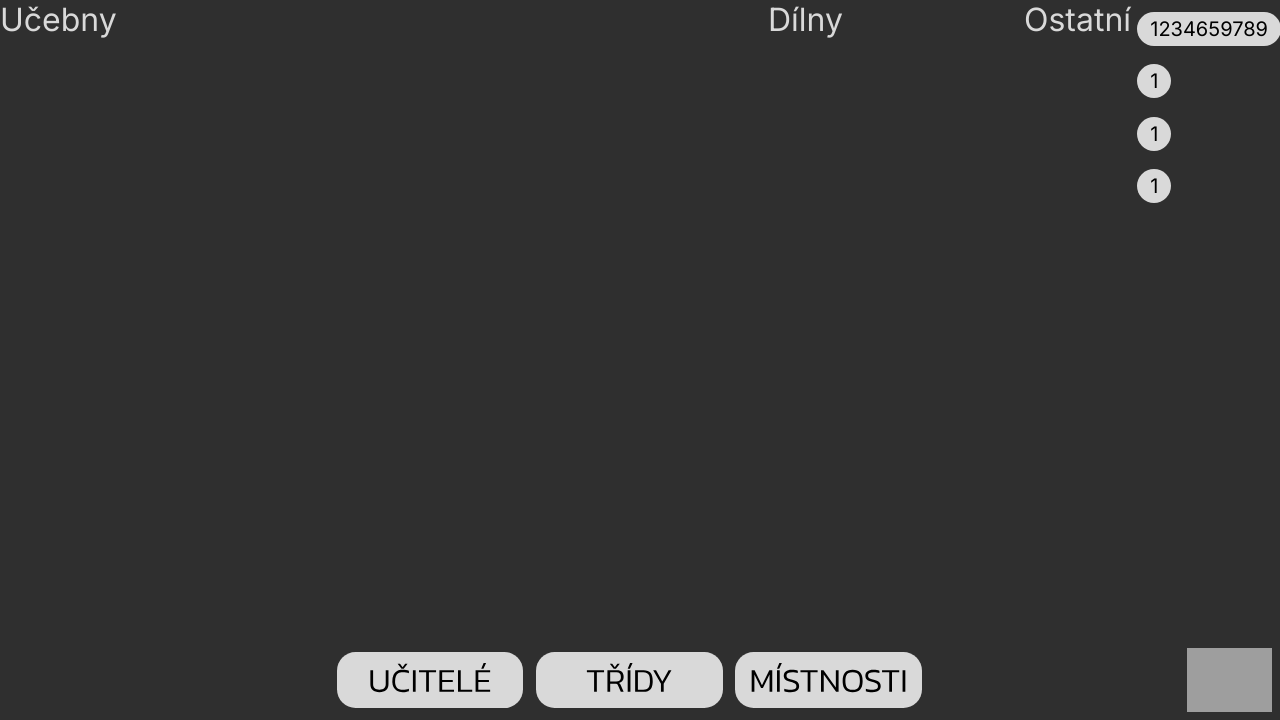
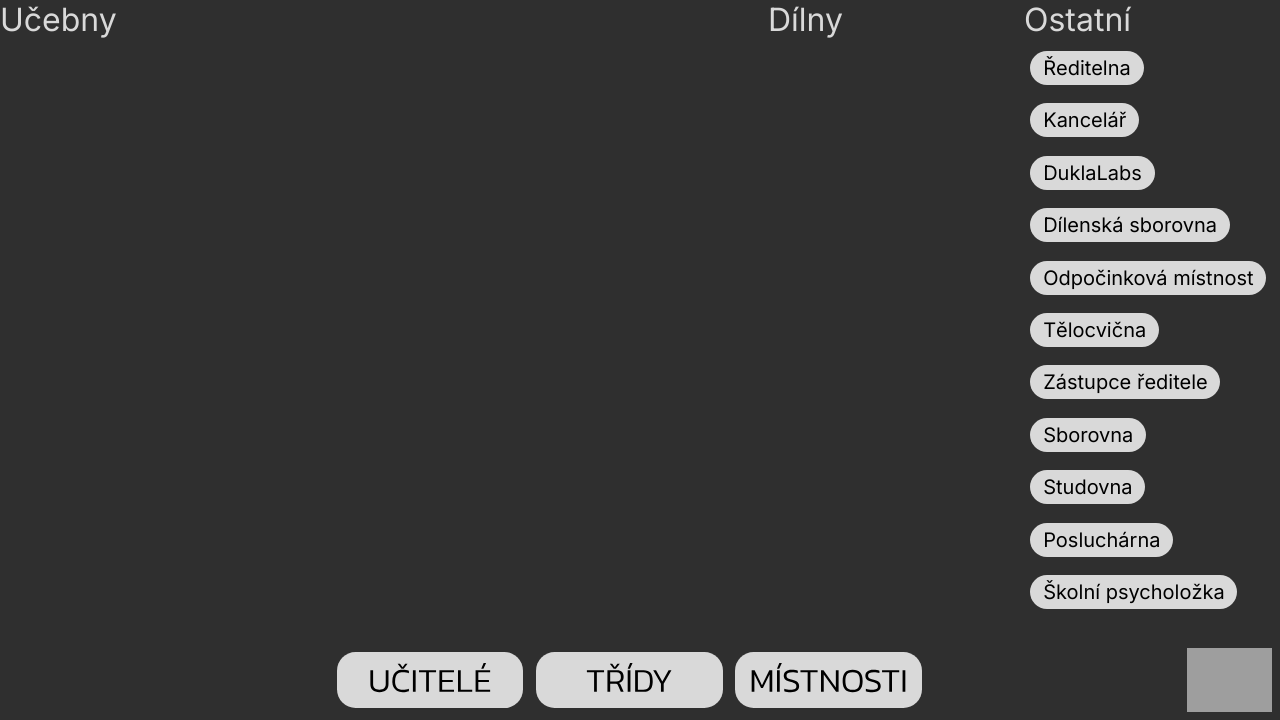
Before and after one commit to DuklaLabs/DuklaMaps, a Flask app: page / in a window 1280 px wide, after a click that opens the changed part. Shown: the part 80-800 px from the top of the page. Run offline with Flask 3, Linux system fonts and the light colour scheme; data that the repository does not hold is empty; grey boxes are pictures that could not be loaded.

Commit message:
other rooms

```diff
--- a/static/map_data.json
+++ b/static/map_data.json
@@ -522,20 +522,20 @@
             "id": 210,
             "neighbors": [
                 {"id": 207, "distance": 10},
-                {"id": 211, "distance": 10}
+                {"id": 211, "distance": 30}
             ]
         },
         {
             "id": 211,
             "neighbors": [
-                {"id": 210, "distance": 10},
-                {"id": 212, "distance": 10}
+                {"id": 210, "distance": 30},
+                {"id": 212, "distance": 30}
             ]
         },
         {
             "id": 212,
             "neighbors": [
-                {"id": 211, "distance": 10},
+                {"id": 211, "distance": 30},
                 {"id": "2c4", "distance": 10}
             ]
         },
@@ -620,7 +620,7 @@
                 {"id": 302, "distance": 10},
                 {"id": 304, "distance": 10},
                 {"id": 305, "distance": 10},
-                {"id": "s22", "distance": 10},
+                {"id": "s22", "distance": 15},
                 {"id": "s23", "distance": 10}
             ]
         },
@@ -630,7 +630,7 @@
                 {"id": 303, "distance": 10},
                 {"id": 305, "distance": 10},
                 {"id": "3c1", "distance": 10},
-                {"id": "s22", "distance": 10},
+                {"id": "s22", "distance": 15},
                 {"id": "s23", "distance": 10}
             ]
         },
@@ -659,8 +659,8 @@
         {
             "id": "s22",
             "neighbors": [
-                {"id": 303, "distance": 10},
-                {"id": 304, "distance": 10},
+                {"id": 303, "distance": 15},
+                {"id": 304, "distance": 15},
                 {"id": "3c1", "distance": 10},
                 {"id": "s21", "distance": 10},
                 {"id": "s23", "distance": 10}
--- a/static/script.js
+++ b/static/script.js
@@ -38,7 +38,7 @@ function getSchoolHour() {
             break;
         }}
 
-        schoolHour = 1; //nafejkovat hodinu
+        //schoolHour = 1; //nafejkovat hodinu
         //console.log('school hour:', schoolHour);
 }
 
--- a/static/styles.css
+++ b/static/styles.css
@@ -278,6 +278,7 @@ body {
     display: flex;
     width: 20vw;
     height: 80vh;
+    flex-direction: column;
 }
 .rooms-name {
     color: #d9d9d9;
--- a/templates/index.html
+++ b/templates/index.html
@@ -137,10 +137,20 @@
                 <div class="rooms-name">Ostatní</div>
                 <table class="other-table" id="otherTable">
                     <tr>
-                        <td>1234659789</td>
-                        <td>1</td>
-                        <td>1</td>
-                        <td>1</td>
+                        <!-- <td>toalety</td> -->
+                        <td onclick="navigate(102)">Ředitelna</td>
+                        <td onclick="navigate(102)">Kancelář</td>
+                        <!--<td onclick="navigate(105)">Správa školní pokladny, kopírování</td>-->
+                        <td onclick="navigate(115)">DuklaLabs</td>
+                        <td onclick="navigate('D9')">Dílenská sborovna</td>
+                        <td onclick="navigate(202)">Odpočinková místnost</td>
+                        <!--bufet, kopírka-->
+                        <td onclick="navigate(213)">Tělocvična</td>
+                        <td onclick="navigate(305)">Zástupce ředitele</td>
+                        <td onclick="navigate(314)">Sborovna</td>
+                        <td onclick="navigate(402)">Studovna</td>
+                        <td onclick="navigate(407)">Posluchárna</td>
+                        <td onclick="navigate(505)">Školní psycholožka</td>
                     </tr>
                 </table>
             </div>
```
